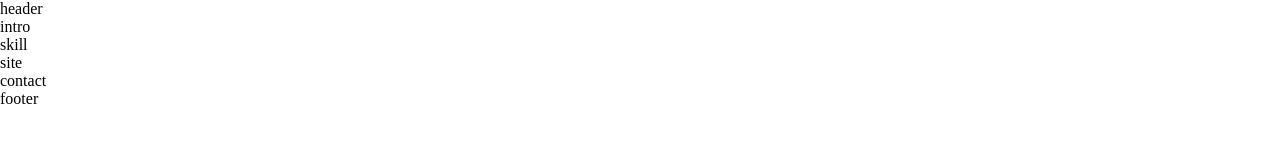
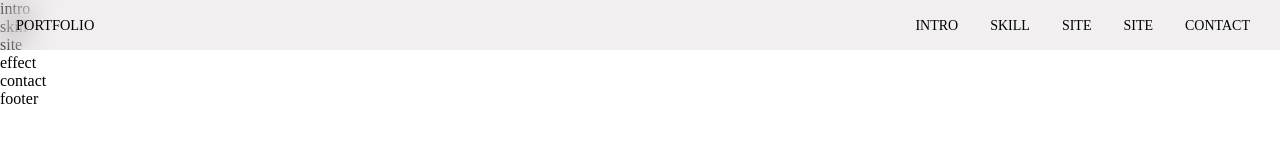
Before and after one commit to eaerra/port2025-vite, a website built with Vite: page src/index.html in a window 1280 px wide. Built offline with nearby package versions, Linux system fonts and the light colour scheme; a web font is replaced by a local one.

Commit message:
🤓헤더 완료

```diff
--- /dev/null
+++ b/src/assets/css/section/effect.css
@@ -0,0 +1,3 @@
+#effect {
+
+}
--- a/src/assets/css/section/header.css
+++ b/src/assets/css/section/header.css
@@ -1,3 +1,55 @@
 #header {
+    position: fixed;
+    left: 0;
+    top: 0;
+    width: 100%;
+    z-index: 10000;
+}
+.header_inner {
+    display: flex;
+    align-items: center;
+    justify-content: space-between;
+    background-color: rgba(116, 99, 99, 0.1);
+    backdrop-filter: blur(15px);
+    padding: 1rem;
+}
+.header_logo {
+    font-size: 0.9rem;
+    text-align: center;
+    text-transform: uppercase;
+    line-height: 1;
+}
+.header_nav li {
+    display: inline;
+}
+.header_nav li a {
+    text-transform: uppercase;
+    font-size: 14px;
+    padding: 14px;
+    position: relative;
+}
+.header_nav li a::before {
+    content: '';
+    width: calc(100% - 28px);
+    height: 1px;
+    background-color: #000;
+    position: absolute;
+    left: 14px;
+    bottom: 10px;
+    transform: scaleX(0);
+    transition: all 0.3s;
+}
+.header_nav li a:hover::before {
+    transform: scaleX(1);
+}
 
+/* 미디어 쿼리 */
+@media (max-width: 480px){
+    .header_inner {
+        display: block;
+        text-align: center;
+    }
+    .header_nav {
+        margin-top: 5px;
+    }
 }
--- a/src/assets/css/style.css
+++ b/src/assets/css/style.css
@@ -10,5 +10,6 @@
 @import url(section/intro.css);
 @import url(section/skill.css);
 @import url(section/site.css);
+@import url(section/effect.css);
 @import url(section/contact.css);
 @import url(section/footer.css);
--- /dev/null
+++ b/src/assets/js/effect.js
@@ -0,0 +1,3 @@
+export function effect() {
+    console.log(effect)
+}
--- a/src/assets/js/main.js
+++ b/src/assets/js/main.js
@@ -1,5 +1,6 @@
 import { menu } from "./menu.js";
 import { site } from "./site.js";
+import { effect } from "./effect.js";
 import { link } from "./link.js";
 import { smooth } from "./smooth.js";
 
@@ -8,4 +9,5 @@ window.addEventListener("load", function () {
     link();
     menu();
     site();
+    effect();
 });
--- a/src/index.html
+++ b/src/index.html
@@ -20,13 +20,27 @@
         <a href="#intro">소개 영역 바로가기</a>
         <a href="#skill">스킬 영역 바로가기</a>
         <a href="#site">사이트 영역 바로가기</a>
+        <a href="#effect">사이트 영역 바로가기</a>
         <a href="#contact">연락처 영역 바로가기</a>
         <a href="#footer">푸터 영역 바로가기</a>
     </div>
     <!-- //skip -->
 
     <header id="header" role="banner">
-        header
+        <div class="header_inner">
+            <div class="header_logo">
+                <a href="#">portfolio</a>
+            </div>
+            <nav class="header_nav" role="navigation" aria-label="메인 메뉴">
+                <ul>
+                    <li><a href="#intro">intro</a></li>
+                    <li><a href="#skill">skill</a></li>
+                    <li><a href="#site">site</a></li>
+                    <li><a href="#effect">site</a></li>
+                    <li><a href="#contact">contact</a></li>
+                </ul>
+            </nav>
+        </div>
     </header>
     <!-- //header -->
 
@@ -46,6 +60,11 @@
         </section>
         <!-- //site -->
 
+        <section id="effect">
+            effect
+        </section>
+        <!-- //effect -->
+
         <section id="contact">
             contact
         </section>
```
